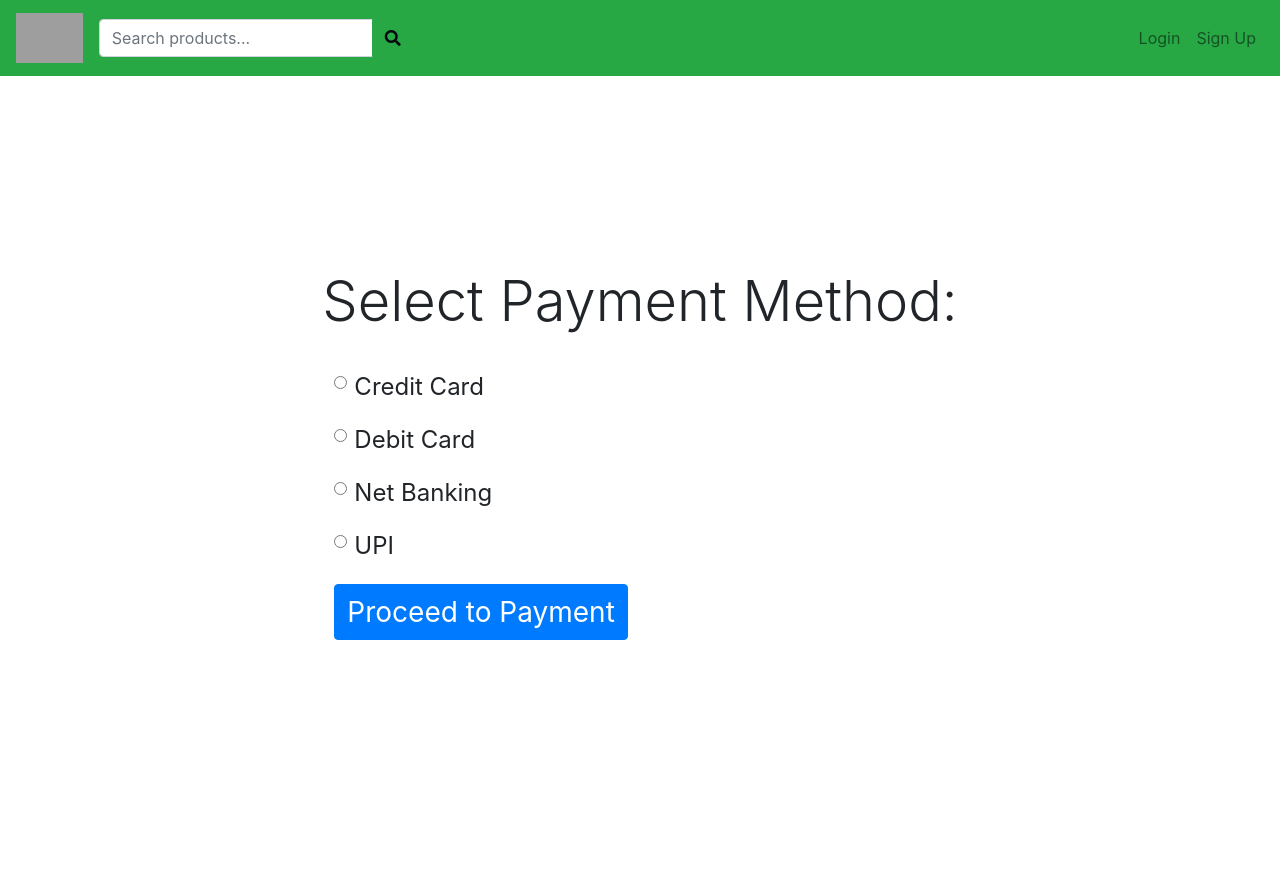
After one commit to Narikodan/ecom_vishnu, a Django app: page /paymentoption in a window 1280 px wide. The commit adds this page. Run offline with Django 4.2, Linux system fonts and the light colour scheme; a user stored in the database is signed in; some libraries are stand-ins or nearby versions; grey boxes are pictures that could not be loaded.

Commit message:
payment options added in buy now mode

```diff
--- /dev/null
+++ b/myapp/templates/myapp/paymentoption.html
@@ -0,0 +1,55 @@
+{% include 'myapp/navbar.html' %}
+
+<div class="container d-flex justify-content-center align-items-center vh-100">
+  <form action="" method="post" class="text-center">
+    {% csrf_token %}
+
+    <h3 class="mb-4 display-4">Select Payment Method:</h3>
+
+    <table class="table table-borderless">
+      <tbody>
+        <tr>
+          <td>
+            <div class="form-check">
+              <input class="form-check-input" type="radio" id="credit_card" name="payment_method" value="credit_card">
+              <label class="form-check-label" for="credit_card" style="font-size: 24px;">Credit Card</label>
+            </div>
+          </td>
+        </tr>
+
+        <tr>
+          <td>
+            <div class="form-check">
+              <input class="form-check-input" type="radio" id="debit_card" name="payment_method" value="debit_card">
+              <label class="form-check-label" for="debit_card" style="font-size: 24px;">Debit Card</label>
+            </div>
+          </td>
+        </tr>
+
+        <tr>
+          <td>
+            <div class="form-check">
+              <input class="form-check-input" type="radio" id="net_banking" name="payment_method" value="net_banking">
+              <label class="form-check-label" for="net_banking" style="font-size: 24px;">Net Banking</label>
+            </div>
+          </td>
+        </tr>
+
+        <tr>
+          <td>
+            <div class="form-check">
+              <input class="form-check-input" type="radio" id="upi" name="payment_method" value="upi">
+              <label class="form-check-label" for="upi" style="font-size: 24px;">UPI</label>
+            </div>
+          </td>
+        </tr>
+
+        <tr>
+          <td>
+            <button type="submit" class="btn btn-primary" style="font-size: 28px;">Proceed to Payment</button>
+          </td>
+        </tr>
+      </tbody>
+    </table>
+  </form>
+</div>
--- a/myapp/urls.py
+++ b/myapp/urls.py
@@ -14,5 +14,6 @@ urlpatterns = [
     path('checkout/',views.checkout, name='checkout'),
     path('edit_adress/', views.edit_adress, name='edit_adress'),
     path('buynow/<int:id>', views.buynow, name='buynow'),
+    path('paymentoption', views.paymentoption, name='paymentoption'),
 
 ]
--- a/myapp/views.py
+++ b/myapp/views.py
@@ -177,3 +177,7 @@ def buynow(request, id):
     except ShippingAddress.DoesNotExist:
         return redirect('myapp:edit_adress')
     return render(request, 'myapp/buynow.html', {'product_object': product_object, 'shipping_address': shipping_address})
+
+@login_required
+def paymentoption(request):
+    return render (request, 'myapp/paymentoption.html')
```
Also changed, not shown: myapp/templates/myapp/buynow.html (+5 -2 lines), db.sqlite3.
